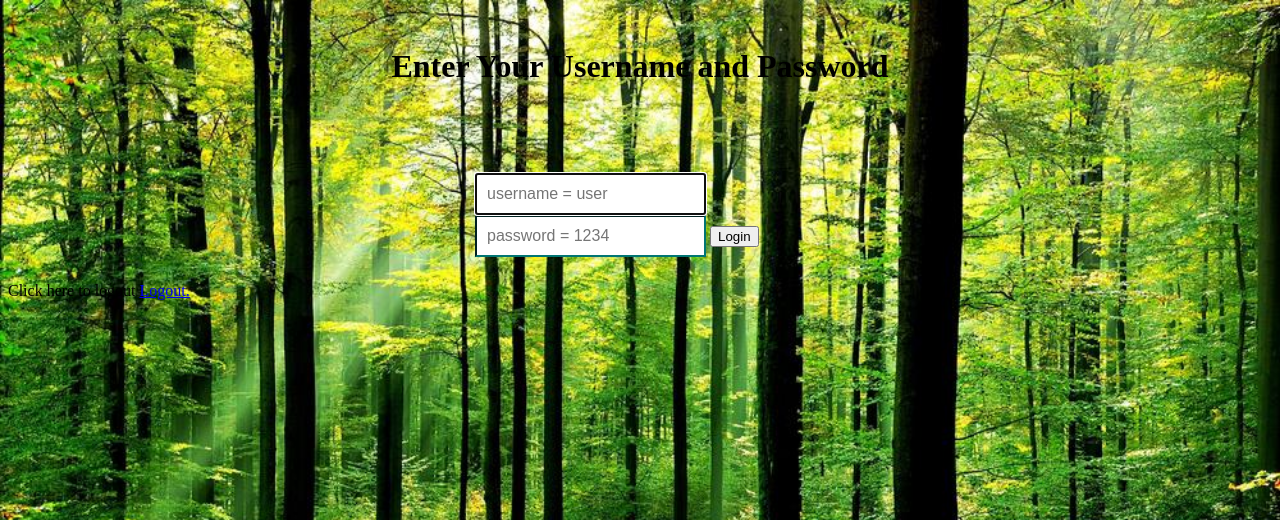
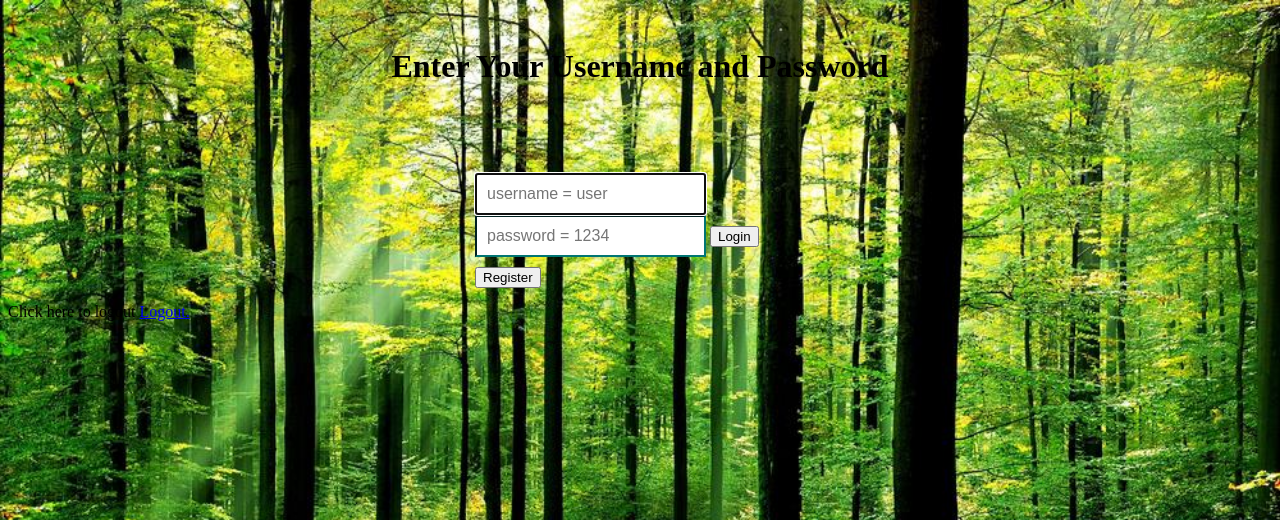
Before and after one commit to zhirunn/CMPUT391PhotoshareWebsite, a PHP site: page /login.php in a window 1280 px wide. Shown: the top 520 px of the page. Run offline with PHP 8.4, Linux system fonts and the light colour scheme.

Commit message:
Fixed a typo or two, also added a register button

```diff
--- a/login.php
+++ b/login.php
@@ -78,7 +78,7 @@ h2{
          $_SESSION['timeout'] = time();
          $_SESSION['username'] = 'user';
 
-         echo 'You have entered valid use name and password';
+         echo 'You have entered a valid username and password';
       }else {
          $msg = 'Wrong username or password';
       }
@@ -98,6 +98,9 @@ h2{
        name = "password" placeholder = "password = 1234" required>
     <button class = "btn btn-lg btn-primary btn-block" type = "submit"
        name = "login">Login</button>
+
+	<button class = "btn btn-lg btn-primary btn-block" type = "submit"
+       name = "register">Register</button>
  </form>
 
  Click here to logout <a href = "logout.php" tite = "Logout">Logout.
```
